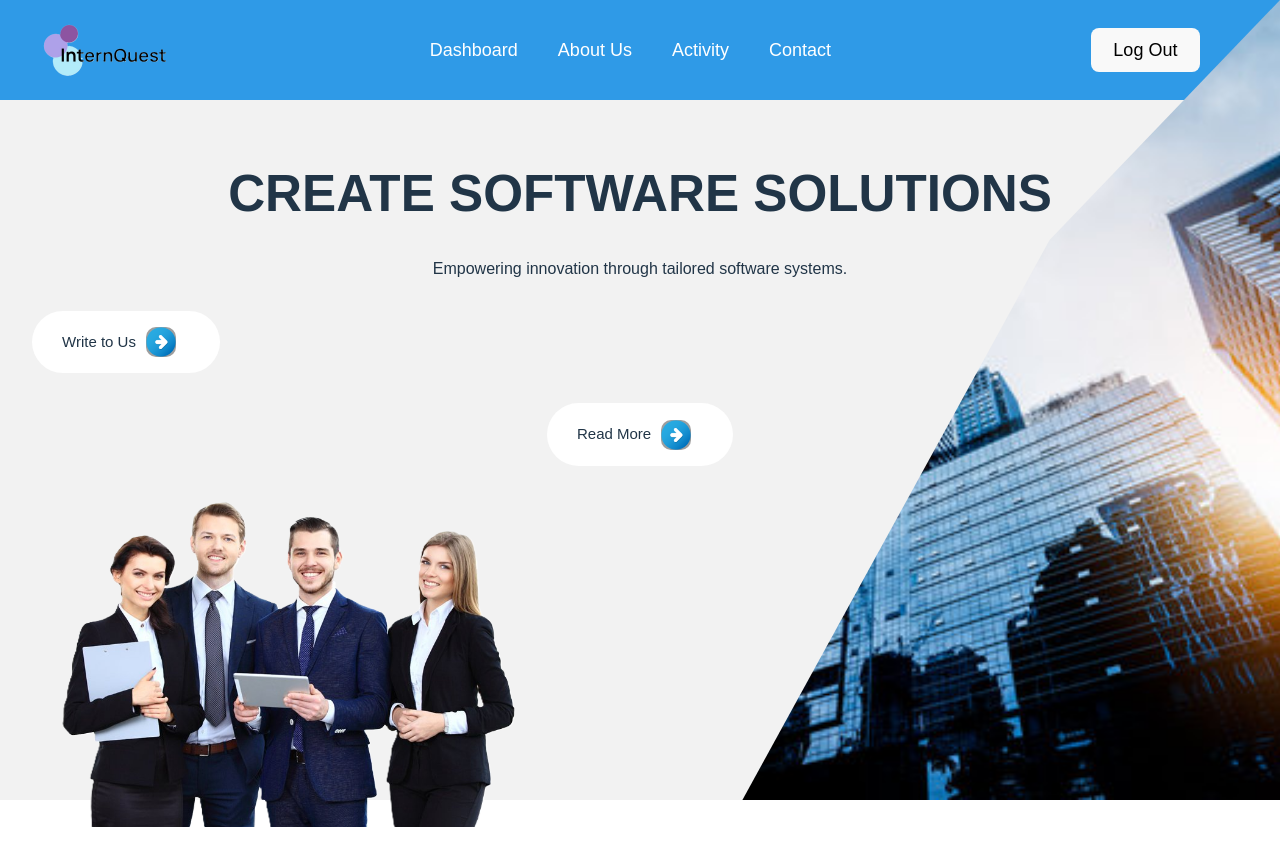
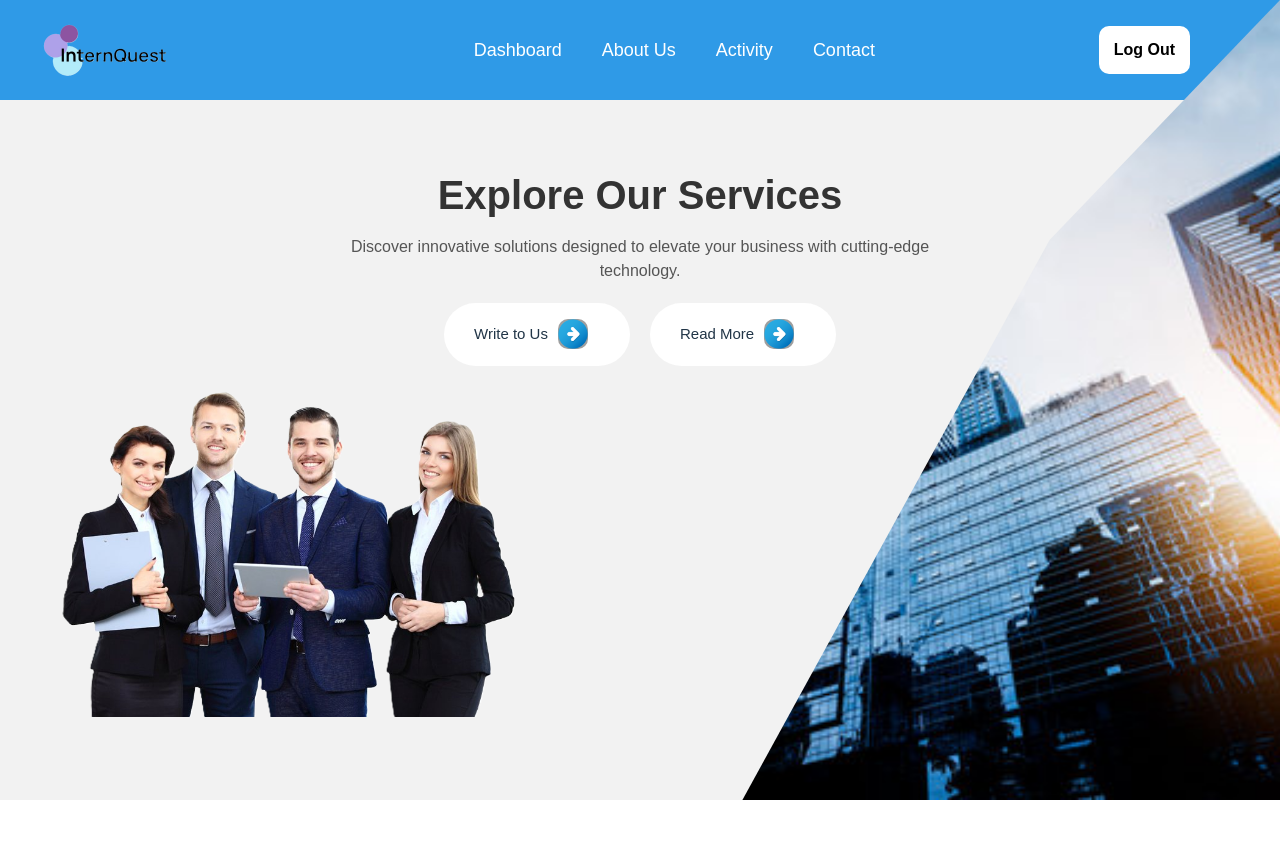
Before and after one commit to kaveenskn/InternQuest-web-Group2, a React (Vite) app: page / in a window 1280 px wide. Shown: the top 866 px of the page. After the commit the page ends 800 px from the top, so only its background shows below. Built offline with nearby package versions, Linux system fonts and the light colour scheme; grey boxes are pictures that could not be loaded.

Commit message:
CSS Styling

```diff
--- a/src/component/EmHero.jsx
+++ b/src/component/EmHero.jsx
@@ -7,9 +7,15 @@ import "../styles/emDashboard.css";
 const EmHero = () => {
   return (
     <div className="hero">
-      <h1>CREATE SOFTWARE SOLUTIONS</h1>
-      <p>Empowering innovation through tailored software systems.</p>
       <div className="hero-container">
+        <div className="hero-text1">
+          <h2>Explore Our Services</h2>
+          <p className="hero-description">
+            Discover innovative solutions designed to elevate your business with
+            cutting-edge technology.
+          </p>
+        </div>
+        <div className="button-group">
           <div className="hero-explore1">
             <p>Write to Us</p>
             <img src={arrow} alt="" className="style-arrow" />
@@ -19,7 +25,7 @@ const EmHero = () => {
             <img src={arrow} alt="" className="style-arrow" />
           </div>
         </div>
-
+      </div>
       <div className="image-section">
         <img src={employee} alt="Employee" className="styled-image1" />
         <img src={company} alt="Company" className="styled-image2" />
--- a/src/component/EmNavbar.jsx
+++ b/src/component/EmNavbar.jsx
@@ -2,22 +2,19 @@ import React from "react";
 import "../styles/emDashboard.css";
 import logo from "../assets/logo.png";
 
-const EmNavbar = () => {
+const Navbar = () => {
   return (
     <div className="navbar">
-      <img cl src={logo} alt="" className="logo" />
+      <img src={logo} alt="InternQuest Logo" className="logo" />
       <ul>
         <li>Dashboard</li>
         <li>About Us</li>
         <li>Activity</li>
         <li>Contact</li>
       </ul>
-
-      <div className="btn">
-        <button>Log Out</button>
-      </div>
+      <button className="btn">Log Out</button>
     </div>
   );
 };
 
-export default EmNavbar;
+export default Navbar;
--- a/src/styles/emDashboard.css
+++ b/src/styles/emDashboard.css
@@ -10,10 +10,10 @@
 
 .logo {
   width: 150px;
+  height: auto;
   cursor: pointer;
   padding: 15px 30px;
 }
-
 ul {
   flex: 1;
   list-style: none;
@@ -27,17 +27,114 @@ ul li {
   cursor: pointer;
 }
 
+ul li:hover {
+  color: #ffd700;
+  text-decoration: underline;
+}
+
 .btn {
-  display: flex;
-  align-items: center;
-  padding: 80px;
-  border-radius: 50px;
-  font-size: 18px;
+  border: none;
+  padding: 15px;
+  white-space: nowrap;
+  font-size: 1rem;
+  font-weight: 600;
+  background-color: white;
+  color: black;
+  border-radius: 10px;
+  cursor: pointer;
+  transition: background-color 0.3s ease-in-out, color 0.3s ease-in-out;
+  margin-right: 90px;
+}
+
+.btn:hover {
+  background-color: #ffd700;
+  color: #333;
 }
 
 .hero {
   text-align: center;
   padding: 2rem;
+}
+
+.hero-text1 {
+  text-align: center;
+  margin-bottom: 20px;
+}
+
+.hero-text1 h2 {
+  font-size: 40px;
+  font-weight: 800;
+  color: #333;
+  margin-bottom: 10px;
+}
+
+.hero-text1 p {
+  margin-bottom: 10px;
+}
+
+.hero-description {
+  font-size: 16px;
+  font-weight: 400;
+  color: #555;
+  line-height: 1.5;
+  max-width: 600px;
+  margin: 0 auto;
+}
+
+.button-group {
+  display: flex;
+  justify-content: center;
+  gap: 20px;
+  margin-bottom: 20px;
+}
+
+.hero-explore1 {
+  display: flex;
+  align-items: center;
+  gap: 10px;
+  width: 150px;
+  padding: 5px 6px;
+  padding-left: 30px;
+  border-radius: 60px;
+  background-color: white;
+  cursor: pointer;
+  transition: background-color 0.3s, color 0.3s;
+}
+
+.hero-explore1:hover {
+  background-color: #2f9ae7;
+  color: white;
+}
+
+.hero-explore2 {
+  display: flex;
+  align-items: center;
+  gap: 10px;
+  width: 150px;
+  padding: 5px 6px;
+  padding-left: 30px;
+  border-radius: 60px;
+  background-color: white;
+  cursor: pointer;
+  transition: background-color 0.3s, color 0.3s;
+}
+
+.hero-explore2:hover {
+  background-color: #2f9ae7;
+  color: white;
+}
+
+.hero-explore1 p,
+.hero-explore2 p {
+  font-size: 15px;
+  font-weight: 500;
+}
+
+.style-arrow {
+  width: 20%;
+  background: url("city-night2.jpg") no-repeat center center;
+  background-size: cover;
+  border-radius: 10px;
 }
 
 .image-section .styled-image2 {
@@ -57,43 +154,3 @@ ul li {
   object-position: left;
   margin-right: 800px;
 }
-
-.hero-explore1 {
-  display: flex;
-  align-items: center;
-  gap: 10px;
-  width: 150px;
-  margin-top: 30px;
-  margin-right: 800px;
-  padding: 5px 8px;
-  padding-left: 30px;
-  border-radius: 60px;
-  background-color: white;
-  cursor: pointer;
-}
-
-.hero-explore2 {
-  display: flex;
-  align-items: center;
-  gap: 10px;
-  width: 150px;
-  padding: 5px 6px;
-  padding-left: 30px;
-  margin: 30px auto;
-  border-radius: 60px;
-  background-color: white;
-  cursor: pointer;
-}
-
-.hero-explore1 p,
-.hero-explore2 p {
-  font-size: 15px;
-  font-weight: 500;
-}
-
-.style-arrow {
-  width: 20%;
-  background: url("city-night2.jpg") no-repeat center center;
-  background-size: cover;
-  border-radius: 10px;
-}
```
Lines whose indentation alone changed are shown as unchanged.
